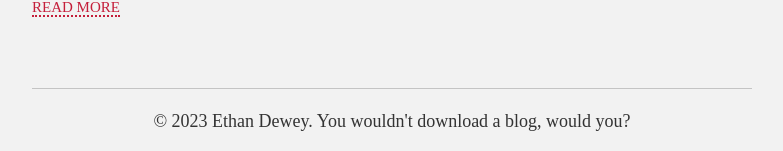
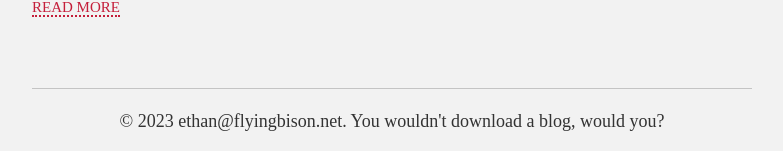
Before and after one commit to conjuredbytes/conjuredbytes.github.io, a Jekyll site: the page built from index.html, in a window 1280 px wide. Shown: the part 1043-1194 px from the top of the page, without its empty margins (248-1031 px from the left). Built offline with Jekyll 4.4.1, drawn with Linux system fonts in a browser that asks for light colours; some web fonts are replaced.

Commit message:
Update default.html

```diff
--- a/_layouts/default.html
+++ b/_layouts/default.html
@@ -51,7 +51,7 @@
     <div class="wrapper-footer">
       <div class="container">
         <footer class="footer">
-          © 2023 Ethan Dewey. You wouldn't download a blog, would you?
+          © 2023 ethan@flyingbison.net. You wouldn't download a blog, would you?
         </footer>
       </div>
     </div>
```
